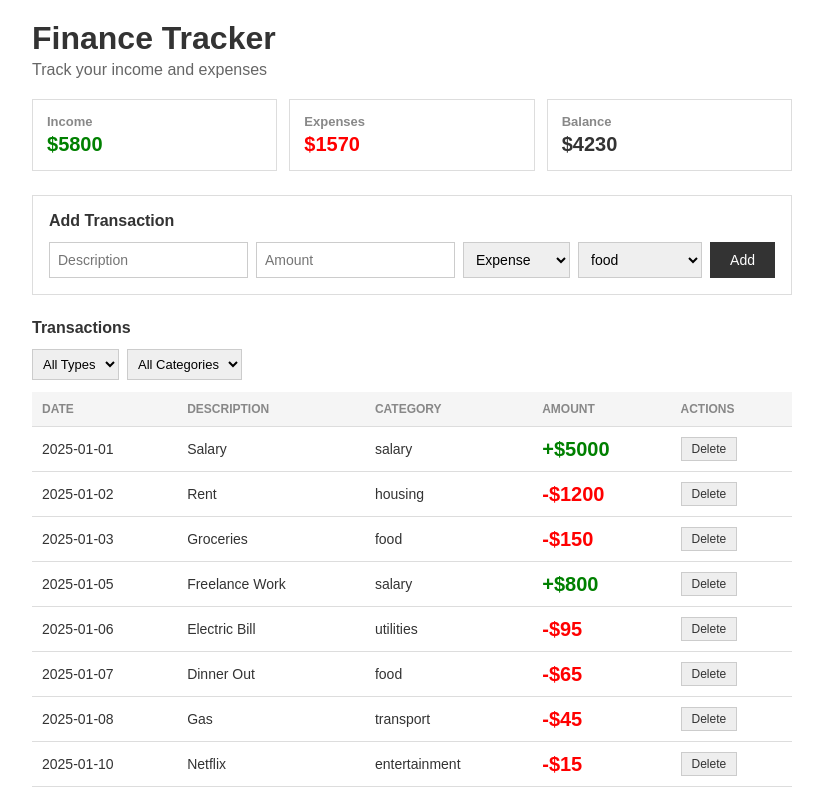
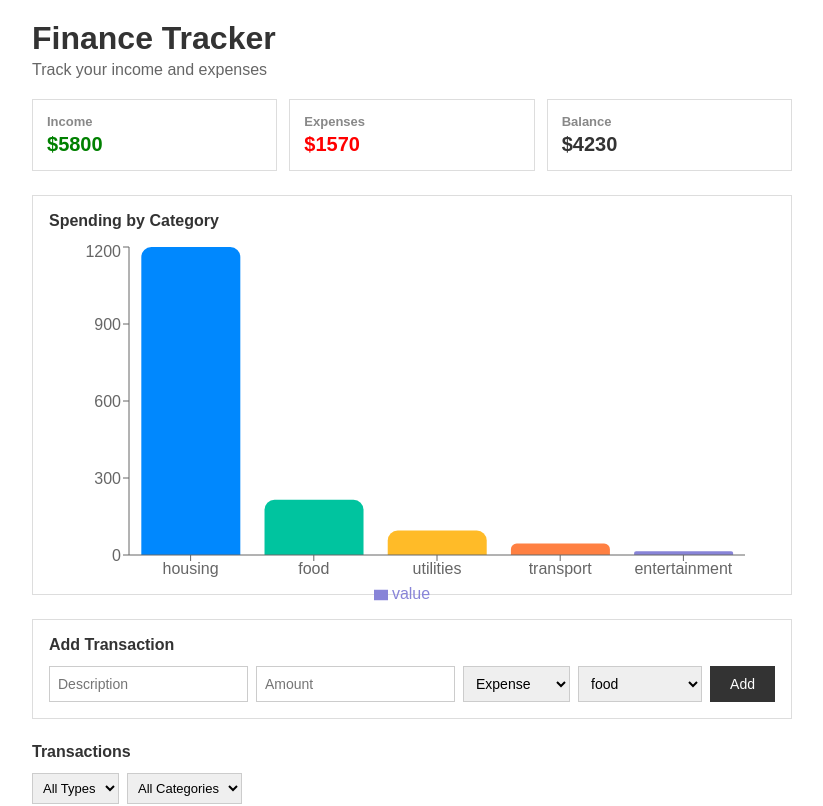
Before and after one commit to ays19/expense-tracker-starter-main, a React (Vite) app: page / in a window 1280 px wide. Shown: the top 806 px of the page, without its empty margins (228-1051 px from the left). Built offline with nearby package versions, Linux system fonts and the light colour scheme.

Commit message:
Add the spending chart

```diff
--- a/package.json
+++ b/package.json
@@ -11,7 +11,8 @@
   },
   "dependencies": {
     "react": "^19.2.0",
-    "react-dom": "^19.2.0"
+    "react-dom": "^19.2.0",
+    "recharts": "^3.8.1"
   },
   "devDependencies": {
     "@eslint/js": "^9.39.1",
--- a/src/App.css
+++ b/src/App.css
@@ -146,3 +146,15 @@ th {
   font-size: 12px;
   color: #333;
 }
+
+.spending-chart {
+  border: 1px solid #ddd;
+  padding: 16px;
+  margin-bottom: 24px;
+  background: #fff;
+}
+
+.spending-chart h2 {
+  font-size: 16px;
+  margin-bottom: 12px;
+}
--- a/src/App.jsx
+++ b/src/App.jsx
@@ -3,6 +3,7 @@ import './App.css'
  import SummaryCards from './components/SummaryCards'
 import TransactionForm from './components/TransactionForm'
 import TransactionList from './components/TransactionList'
+import SpendingChart from './components/SpendingChart'
 
 function App() {
   const [transactions, setTransactions] = useState([
@@ -36,6 +37,8 @@ function App() {
 
       <SummaryCards transactions={transactions} />
 
+      <SpendingChart transactions={transactions} />
+
       <TransactionForm onAddTransaction={handleAddTransaction} />
 
       <TransactionList
--- /dev/null
+++ b/src/components/SpendingChart.jsx
@@ -0,0 +1,47 @@
+import { BarChart, Bar, XAxis, YAxis, Tooltip, Legend, ResponsiveContainer, Cell } from 'recharts';
+
+const COLORS = ['#0088FE', '#00C49F', '#FFBB28', '#FF8042', '#8884d8', '#82ca9d', '#ffc658'];
+
+function SpendingChart({ transactions }) {
+  const expenseTransactions = transactions.filter(t => t.type === 'expense');
+
+  const categoryData = expenseTransactions.reduce((acc, curr) => {
+    const existing = acc.find(item => item.name === curr.category);
+    if (existing) {
+      existing.value += curr.amount;
+    } else {
+      acc.push({ name: curr.category, value: curr.amount });
+    }
+    return acc;
+  }, []);
+
+  if (categoryData.length === 0) {
+    return (
+      <div className="spending-chart">
+        <h2>Spending by Category</h2>
+        <p>No expense data to display</p>
+      </div>
+    );
+  }
+
+  return (
+    <div className="spending-chart" style={{ width: '100%', height: '400px' }}>
+      <h2>Spending by Category</h2>
+      <ResponsiveContainer width="100%" height="100%">
+        <BarChart data={categoryData} margin={{ top: 5, right: 30, left: 20, bottom: 5 }}>
+          <XAxis dataKey="name" />
+          <YAxis />
+          <Tooltip formatter={(value) => `$${value.toFixed(2)}`} />
+          <Legend />
+          <Bar dataKey="value" fill="#8884d8" radius={[10, 10, 0, 0]}>
+            {categoryData.map((entry, index) => (
+              <Cell key={`cell-${index}`} fill={COLORS[index % COLORS.length]} />
+            ))}
+          </Bar>
+        </BarChart>
+      </ResponsiveContainer>
+    </div>
+  );
+}
+
+export default SpendingChart;
```
Also changed, not shown: 2 other files (tests, documents, lock files or other folders).
